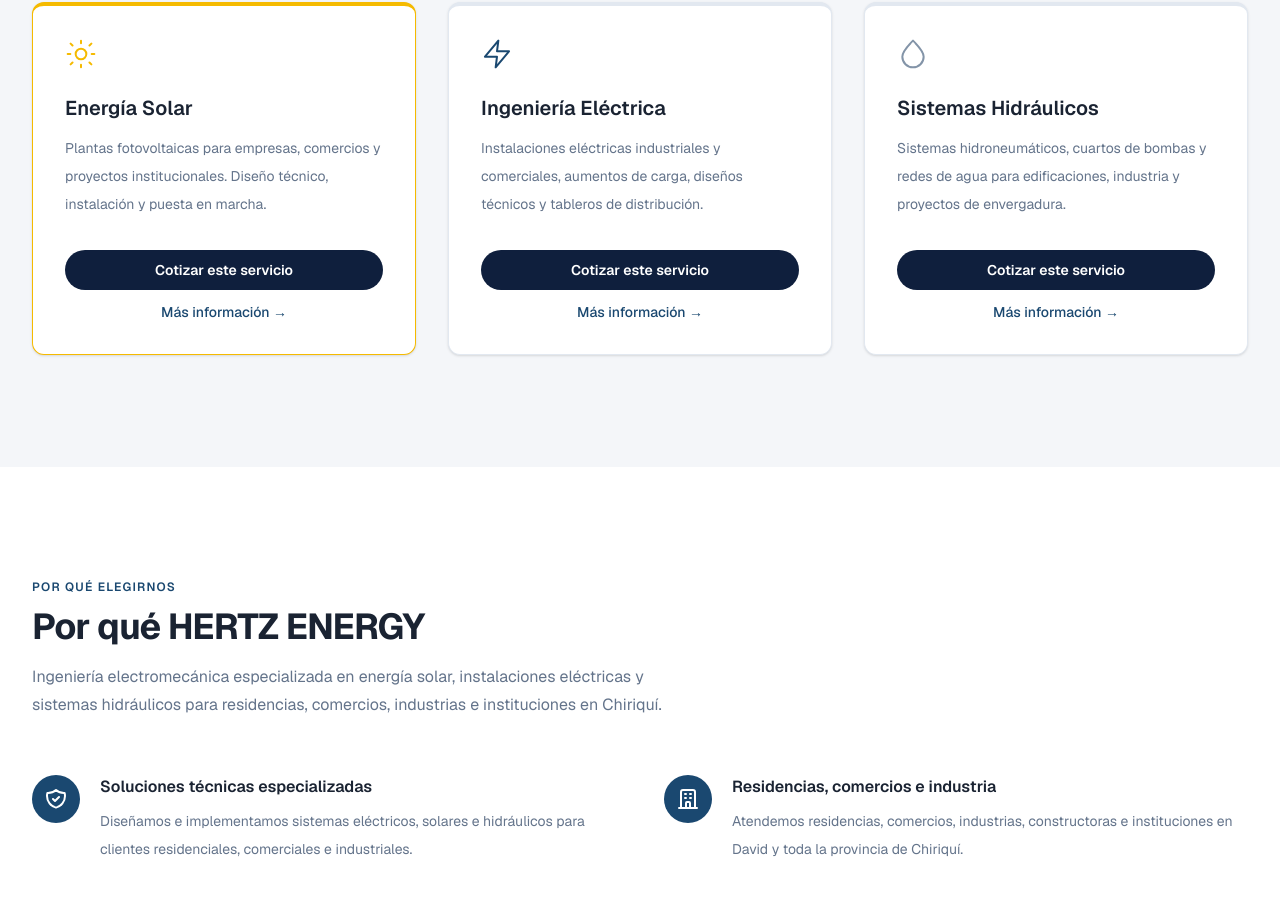
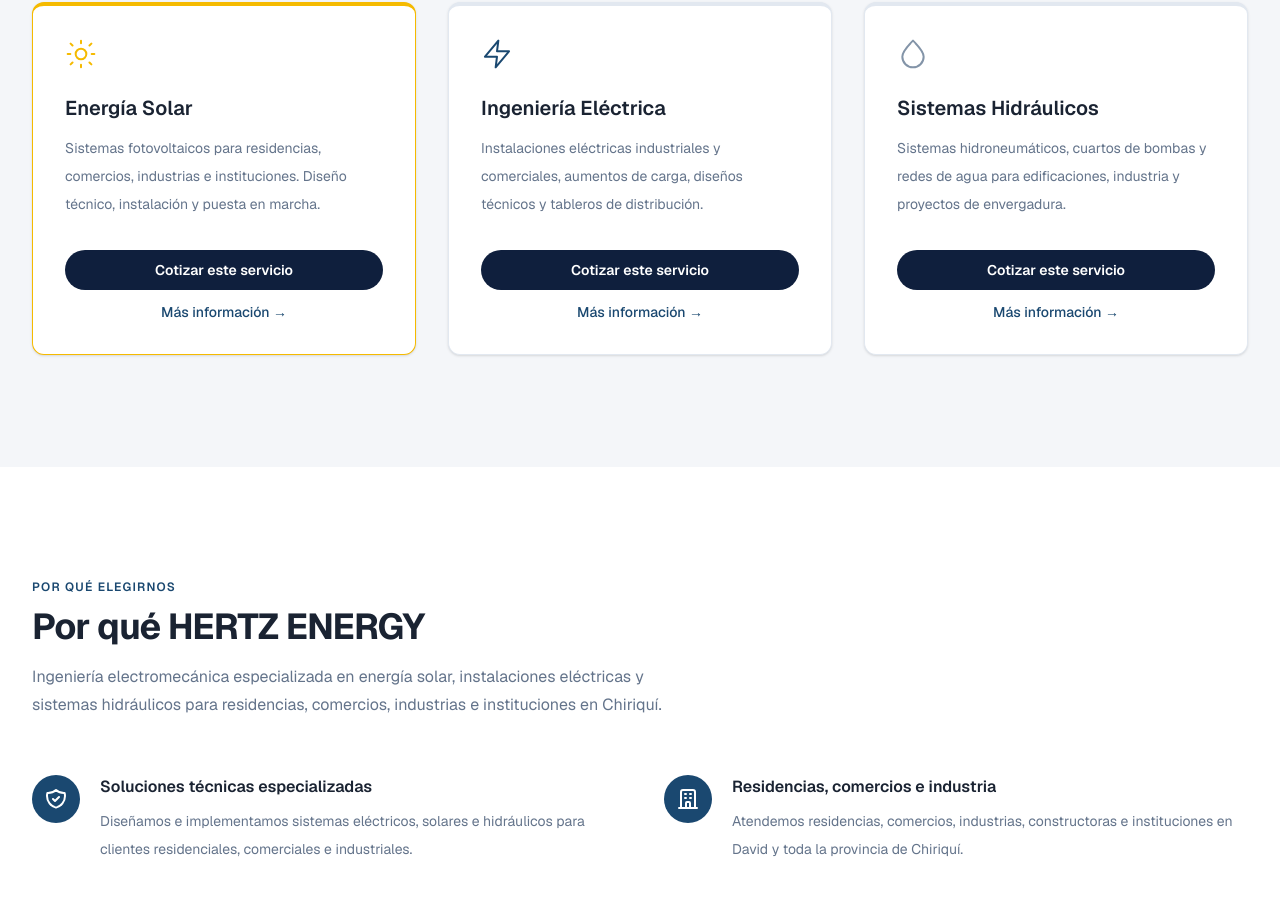
Before and after one commit to ingenieriayproyectoshams-bot/hertz-energy-web, a Next.js app: page / in a window 1280 px wide. Shown: the part 1227-2136 px from the top of the page. Built offline with nearby package versions, Linux system fonts and the light colour scheme.

Commit message:
Ajusta copy solar residencial

```diff
--- a/components/features/home/ServicesGrid.tsx
+++ b/components/features/home/ServicesGrid.tsx
@@ -8,7 +8,7 @@
     href: "/energia-solar",
     accentColor: "border-hertz-yellow",
     description:
-      "Plantas fotovoltaicas para empresas, comercios y proyectos institucionales. Diseño técnico, instalación y puesta en marcha.",
+      "Sistemas fotovoltaicos para residencias, comercios, industrias e instituciones. Diseño técnico, instalación y puesta en marcha.",
     icon: (
       <svg className="h-8 w-8 text-hertz-yellow" fill="none" viewBox="0 0 24 24" stroke="currentColor" strokeWidth={1.5} aria-hidden="true">
         <circle cx="12" cy="12" r="4" />
```
